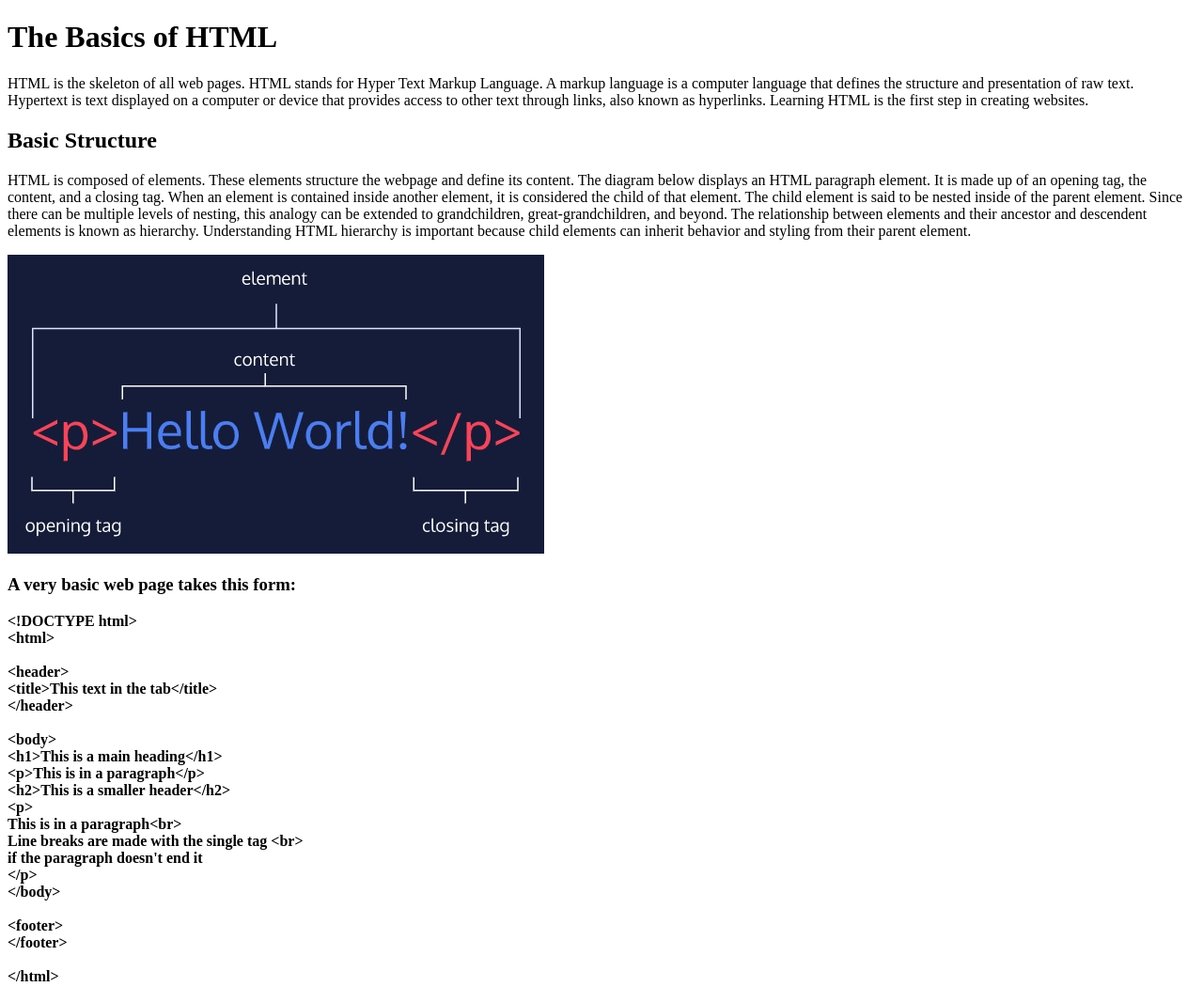
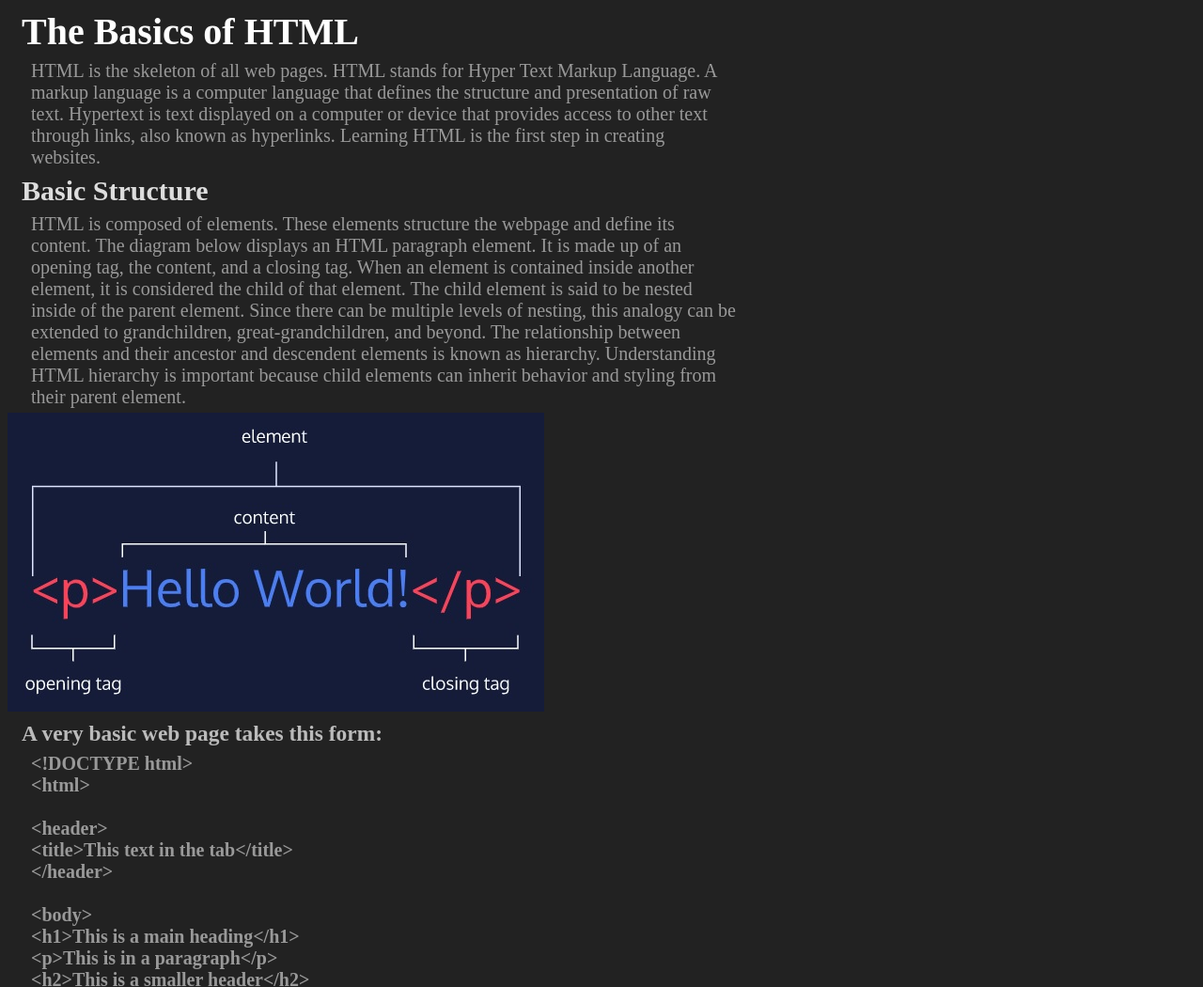
Before and after one commit to Eulergroupie/Codecademy_HTML, a plain HTML site: page index.html in a window 1280 px wide. Shown: the top 1050 px of the page at 94% size. Drawn offline with Linux system fonts and the light colour scheme; files whose address does not match are found by name.

Commit message:
Added very basic styling

```diff
--- a/index.html
+++ b/index.html
@@ -1,8 +1,9 @@
 <!DOCTYPE html>
 <html>
-    <header>
+    <head>
+        <link rel="stylesheet" href="./style.css">
         <title>Codecademy HTML Notes</title>
-    </header>
+    </head>
     <body>
         <h1>The Basics of HTML</h1>
         <p> HTML is the skeleton of all web pages. HTML stands for Hyper Text Markup Language. A markup language is a computer
--- /dev/null
+++ b/style.css
@@ -0,0 +1,29 @@
+body {
+    background-color: #222;
+    color: #999;
+    max-width: 800px;
+    font-size: 1.25rem;
+}
+
+h1 {
+    color: #fff;
+    margin: 3px 10px;
+    padding: 2px 5px;
+}
+
+h2 {
+    color: #ddd;
+    margin: 3px 10px;
+    padding: 2px 5px;
+}
+
+h3 {
+    color: #bbb;
+    margin: 3px 10px;
+    padding: 2px 5px;
+}
+
+p {
+    margin: 3px 20px;
+    padding: 2px 5px;
+}
```
